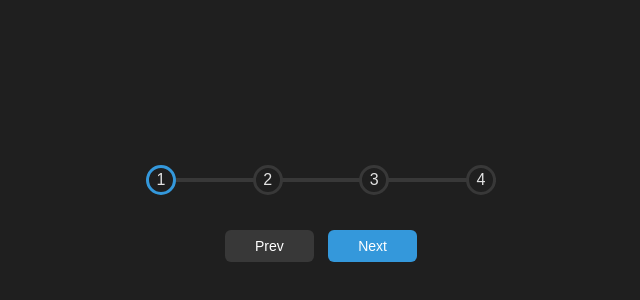
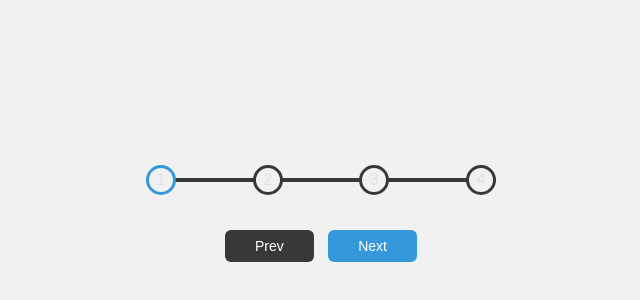
Before and after one commit to fortune312/50projects50days, a plain HTML site: page progress-steps/index.html in a window 1280 px wide. Shown: the part 184-484 px from the top of the page, without its empty margins (319-959 px from the left). Drawn offline with Linux system fonts and the light colour scheme; a web font is replaced by a local one.

Commit message:
Update style.css

```diff
--- a/progress-steps/style.css
+++ b/progress-steps/style.css
@@ -11,7 +11,7 @@
 }
 
 body {
-  background-color: #1f1f1f;
+  background-color: #f1f1f1;
   font-family: 'Muli', sans-serif;
   display: flex;
   align-items: center;
@@ -59,7 +59,7 @@ body {
 }
 
 .circle {
-  background-color: #1f1f1f;
+  background-color: #f1f1f1;
   color:#e2e2e2;
   border-radius: 50%;
   height: 30px;
```
